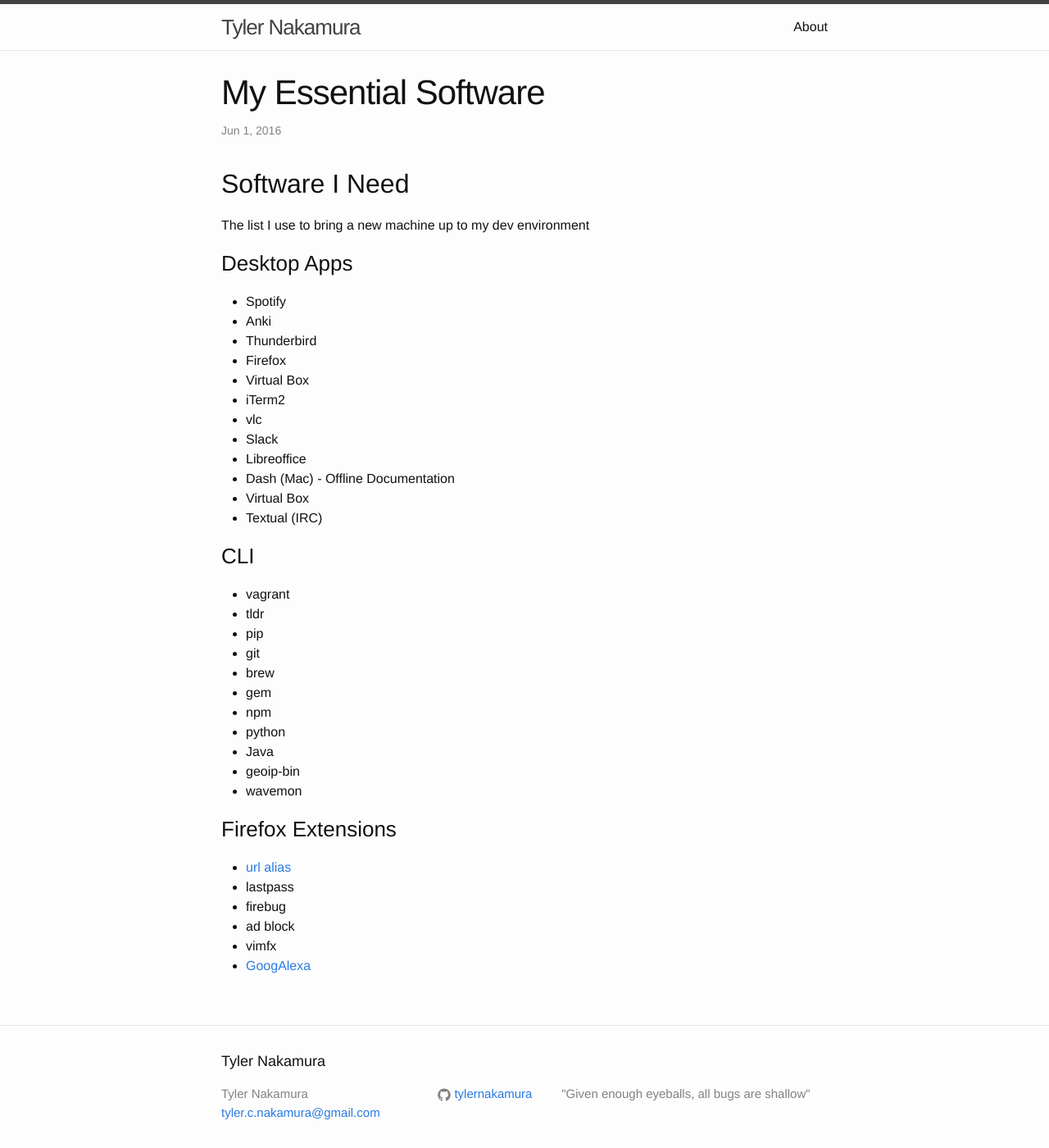
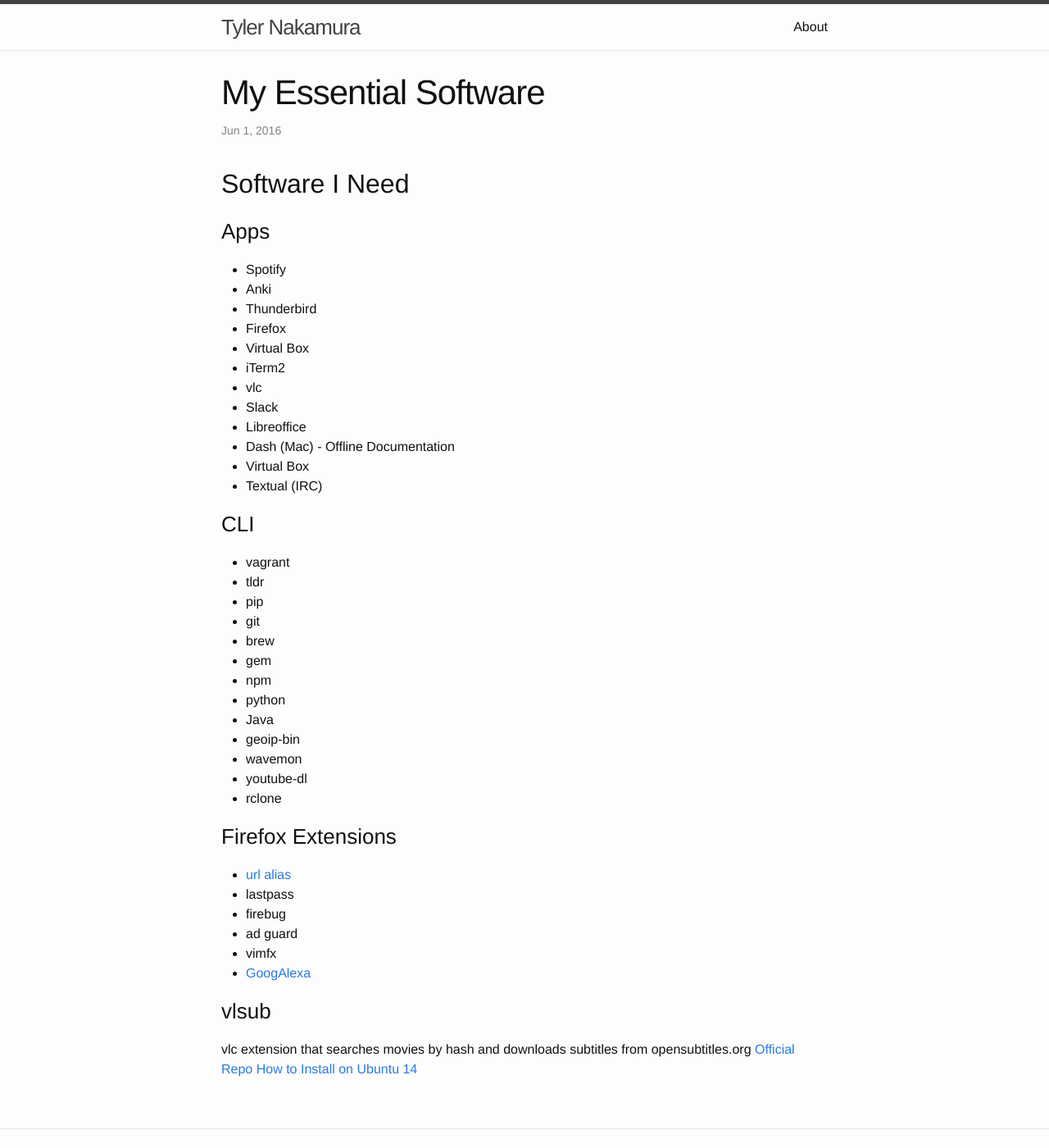
Before and after one commit to ahlim0m/tylernakamura.github.io, a Jekyll site: the page built from _posts/2016-06-01-my-essential-software.markdown, in a window 1280 px wide and 1400 px high. Shown: the whole window at 82% size. Built offline with Jekyll 4.4.1, drawn with Linux system fonts in a browser that asks for light colours.

Commit message:
move undesirable posts to /_archive and consolidate public posts

```diff
--- a/_posts/2016-06-01-my-essential-software.markdown
+++ b/_posts/2016-06-01-my-essential-software.markdown
@@ -8,9 +8,7 @@
 
 ## Software I Need
 
-The list I use to bring a new machine up to my dev environment
-
-### Desktop Apps
+### Apps
 - Spotify
 - Anki
 - Thunderbird
@@ -36,11 +34,18 @@
 - Java
 - geoip-bin
 - wavemon
+- youtube-dl
+- rclone
 
 ### Firefox Extensions
 - [url alias](https://addons.mozilla.org/en-US/firefox/addon/url-alias-8703/)
 - lastpass
 - firebug
-- ad block
+- ad guard
 - vimfx
 - [GoogAlexa](https://addons.mozilla.org/en-US/firefox/addon/googalexa/)
+
+### vlsub
+vlc extension that searches movies by hash and downloads subtitles from opensubtitles.org
+[Official Repo](https://github.com/exebetche/vlsub)
+[How to Install on Ubuntu 14](http://ubuntuhandbook.org/index.php/2015/02/upgrade-vlc-2-2-0-stable-ubuntu-14-04/)
```
Also changed, not shown: _posts/2016-05-13-favorite-software-tools.markdown (deleted, +0 -13 lines), _archive/2016-06-01-sym-link-for-_posts-in-jekyll.markdown (renamed from _posts/2016-06-01-sym-link-for-_posts-in-jekyll.markdown), _archive/2016-06-19-why-you-should-get-started-with-vim.markdown (renamed from _posts/2016-06-19-why-you-should-get-started-with-vim.markdown), _archive/2016-06-25-the-power-of-ansible.markdown (renamed from _posts/2016-06-25-the-power-of-ansible.markdown), _archive/2016-07-24-why-i-am-getting-started-with-docker.markdown (renamed from _posts/2016-07-24-why-i-am-getting-started-with-docker.markdown), _archive/2016-07-31-why-i-like-dev-ops.markdown (renamed from _posts/2016-07-31-why-i-like-dev-ops.markdown), _archive/2016-08-07-first-defcon.markdown (renamed from _posts/2016-08-07-first-defcon.markdown), _archive/2016-08-16-why-i-am-moving-towards-self-hosted-apps-and-data-hoarding.markdown (renamed from _posts/2016-08-16-why-i-am-moving-towards-self-hosted-apps-and-data-hoarding.markdown).
